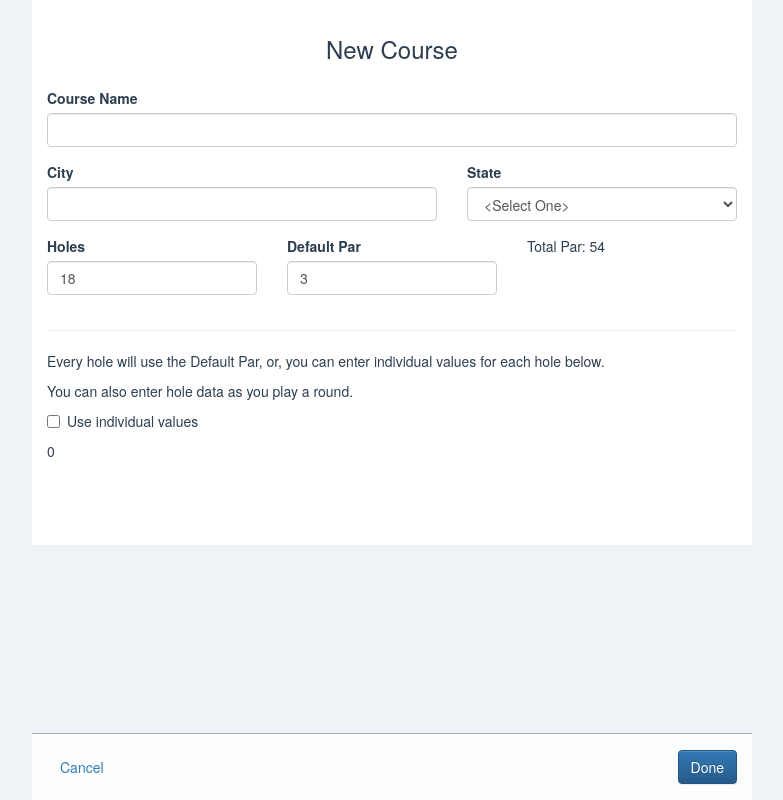
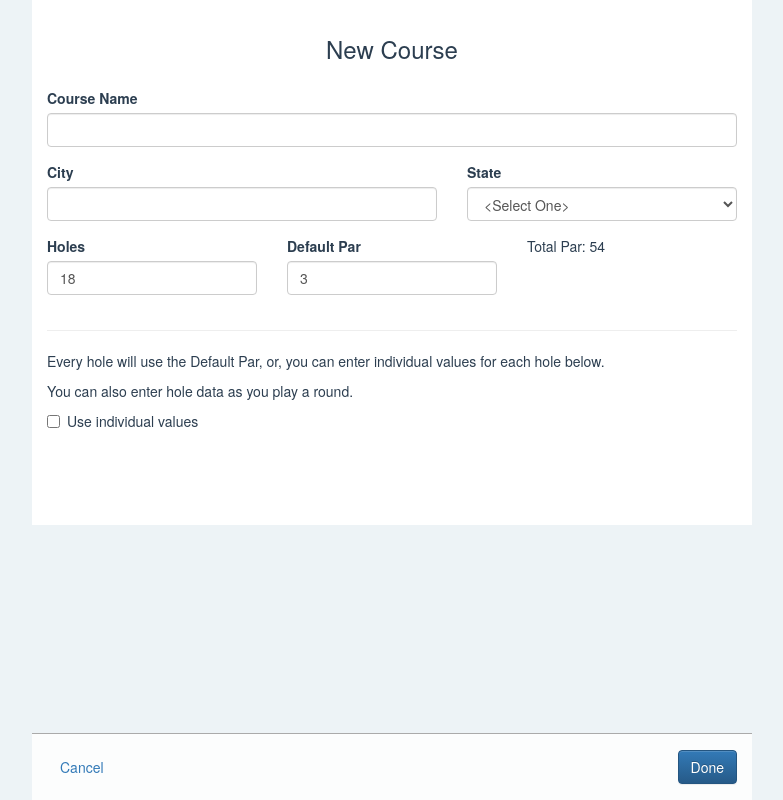
Before and after one commit to tnemec/react-dgscore, a React (Create React App) app: page /addcourse in a window 1280 px wide. Shown: the whole page, without its empty margins (248-1031 px from the left). Built offline with nearby package versions, Linux system fonts and the light colour scheme.

Commit message:
Improvements on hole data

```diff
--- a/src/components/NewCourse.js
+++ b/src/components/NewCourse.js
@@ -48,7 +48,9 @@ class NewCourse extends Component {
     handleFormChange = (evt) => {
 
       if(evt.target.name === 'useHoleData') {
-        this.setState({useHoleData: evt.target.checked})
+        this.setState({useHoleData: evt.target.checked}, () => {
+           this.populateHoleData()
+        });
       } else {
         evt.preventDefault();
         let newCourse = {};
@@ -62,7 +64,9 @@ class NewCourse extends Component {
           newCourse = Object.assign({}, this.state.newCourse, { [evt.target.name] : evt.target.value});
         }
         let newState = Object.assign({}, this.state, {newCourse: newCourse});
-        this.setState(newState);
+        this.setState(newState, () => {
+           this.populateHoleData()
+        });
       }
 
     };
@@ -75,12 +79,18 @@ class NewCourse extends Component {
       return output
     }
 
-    populateHoleData = (numHoles) => {
-      let holeData;
-      for(let i = 0; i < numHoles; i++) {
-        if(!this.state.newCourse.holeData[i]) {
-          // add hole if is is undefined
-          holeData[i] = {n:1+1,p:this.state.newCourse.defaultPar,d:''}
+    populateHoleData = () => {
+      // fills hole data with default values
+      // also truncates holes to the amount specified
+      let holeData = [];
+      if(this.state.useHoleData) {
+        holeData = this.state.newCourse.holeData.slice(0,this.state.newCourse.holes);
+        console.log(holeData)
+        for(let i = 0; i < this.state.newCourse.holes; i++) {
+          if(!holeData[i]) {
+            // add hole if is is undefined
+            holeData[i] = {n:i+1,p:this.state.newCourse.defaultPar,d:''}
+          }
         }
       }
       let newCourse = Object.assign({}, this.state.newCourse, { 'holeData' : holeData });
@@ -88,25 +98,10 @@ class NewCourse extends Component {
       this.setState(newState);
     }
 
-    truncateHoles = (numHoles) => {
-
-    }
-
-    getUseHoleData = () => {
-      return this.state.useHoleData || this.state.newCourse.holeData.length
-    }
-
-    holeDataList = () => {
-      if(!this.state.newCourse.holeData.length) {
-        return Array.from(Array(this.state.newCourse.holes).keys()).map(index =>
-          <tr key={index}><td><FormControl name={'hn' + index} type="text" value={index+1} onChange={this.handleFormChange} /></td><td><FormControl name={'hp' + index} type="text" value={this.state.newCourse.defaultPar} onChange={this.handleFormChange} /></td><td><FormControl name={'hd' + index} type="text" value="" onChange={this.handleFormChange} /></td></tr>
+    holeDataList = (state) => {
+        return state.newCourse.holeData.map((item, index) =>
+          <tr key={index}><td><FormControl name={'hn' + index} type="text" value={item.n || index+1} onChange={this.handleFormChange} /></td><td><FormControl name={'hp' + index} type="text" value={item.p || state.newCourse.defaultPar} onChange={this.handleFormChange} /></td><td><FormControl name={'hd' + index} type="text" value={item.d || ''} onChange={this.handleFormChange} /></td></tr>
         )
-      } else {
-        return this.state.newCourse.holeData.map((item, index) =>
-          <tr><td><FormControl name={'hn' + index} type="text" value={item.n || index+1} onChange={this.handleFormChange} /></td><td><FormControl name={'hp' + index} type="text" value={item.p || this.state.newCourse.defaultPar} onChange={this.handleFormChange} /></td><td></td><td><FormControl name={'hd' + index} type="text" value={item.d || ''} onChange={this.handleFormChange} /></td></tr>
-        )
-      }
-
     }
 
 
@@ -156,9 +151,9 @@ class NewCourse extends Component {
                 </FormGroup>
               </Col>
               <Col md={4}>
-               <FormGroup controlId="par">
+               <FormGroup controlId="defaultPar">
                   <ControlLabel>Default Par</ControlLabel>
-                  <FormControl name="par" type="number" value={this.state.newCourse.defaultPar} onChange={this.handleFormChange} />
+                  <FormControl name="defaultPar" type="number" value={this.state.newCourse.defaultPar} onChange={this.handleFormChange} />
                 </FormGroup>
               </Col>
               <Col md={4}>
@@ -176,10 +171,10 @@ class NewCourse extends Component {
             </div>
 
 
-            <Checkbox name="useHoleData" checked={this.getUseHoleData()} onChange={this.handleFormChange}>Use individual values</Checkbox>
+            <Checkbox name="useHoleData" checked={this.state.useHoleData} onChange={this.handleFormChange}>Use individual values</Checkbox>
 
 
-            {this.getUseHoleData() && this.holeDataList &&
+            {this.state.useHoleData && this.holeDataList &&
 
               <div className="hole-data-values">
                 <table>
@@ -190,7 +185,7 @@ class NewCourse extends Component {
                     <th>Distance (ft.)</th>
                   </tr>
 
-                  {this.holeDataList()}
+                  {this.holeDataList(this.state)}
                   </tbody>
                 </table>
               </div>
```
